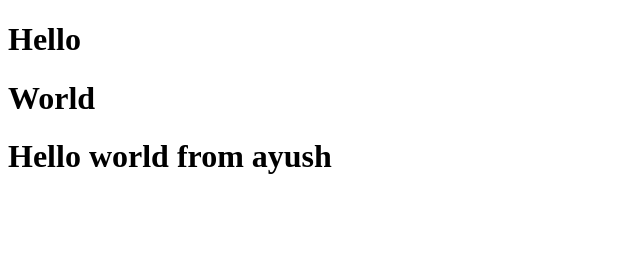
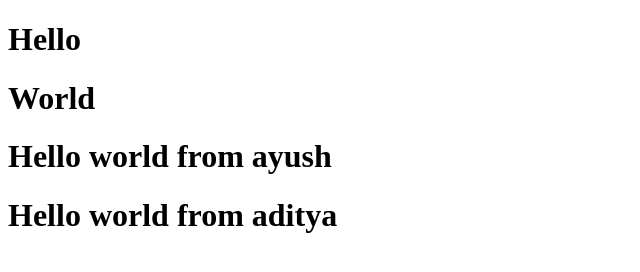
Before and after one commit to YashVarpe05/github_demo, a plain HTML site: page index.html in a window 1280 px wide. Shown: the whole page, without its empty margins (0-640 px from the left). Drawn offline with Linux system fonts and the light colour scheme.

Commit message:
commit from adi

```diff
--- a/index.html
+++ b/index.html
@@ -10,5 +10,6 @@
     <h1>Hello</h1>
     <h1>World</h1>
     <h1>Hello world from ayush</h1>
+     <h1>Hello world from aditya</h1>
 </body>
 </html>
```
